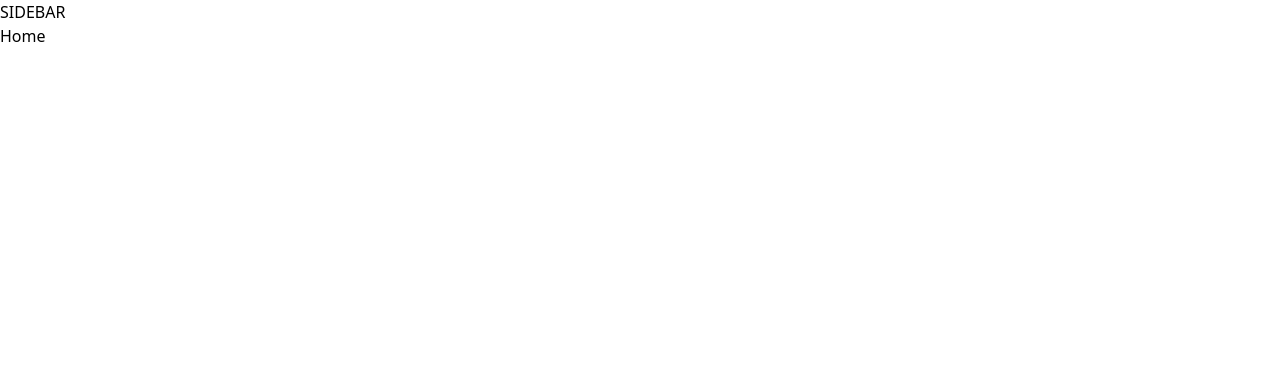
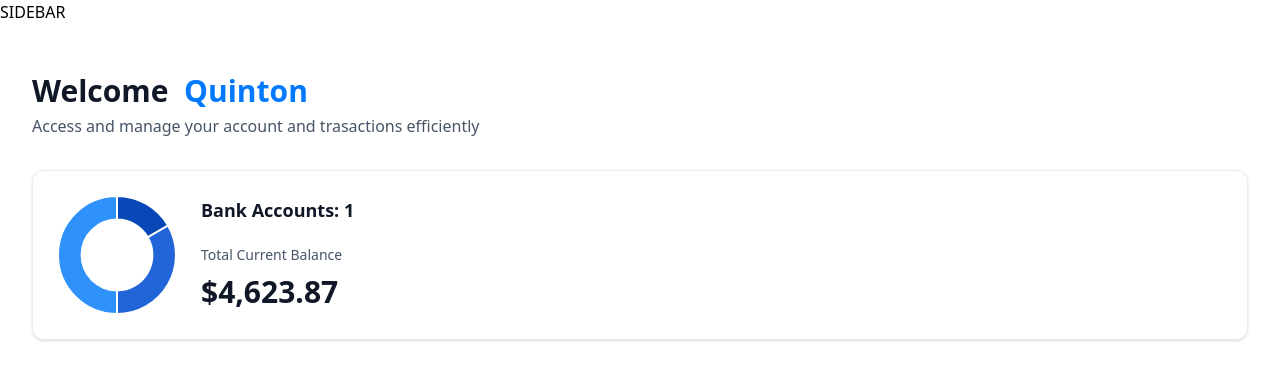
Before and after one commit to qgillia/banking-app, a Next.js app: page / in a window 1280 px wide. Shown: the top 380 px of the page. Built offline with nearby package versions, Linux system fonts and the light colour scheme.

Commit message:
implement main dashboard header

```diff
--- a/app/(root)/page.tsx
+++ b/app/(root)/page.tsx
@@ -1,8 +1,29 @@
+import HeaderBox from '@/components/HeaderBox'
+import TotalBalanceBox from '@/components/TotalBalanceBox';
 import React from 'react'
 
 const Home = () => {
+  const loggedIn = { firstName: 'Quinton' };
+
   return (
-    <div>Home</div>
+    <section className='home'>
+      <div className='home-content'>
+        <header className='home-header'>
+          <HeaderBox
+            type='greeting'
+            title='Welcome'
+            user={loggedIn?.firstName || 'Guest'}
+            subtext="Access and manage your account and trasactions efficiently"
+          />
+
+          <TotalBalanceBox
+            accounts={[]}
+            totalBanks={1}
+            totalCurrentBalance={4623.87}
+          />
+        </header>
+      </div>
+    </section>
   )
 }
 
--- a/app/layout.tsx
+++ b/app/layout.tsx
@@ -11,7 +11,7 @@
 
 export const metadata: Metadata = {
   title: "Horizon",
-  description: "Horizon is a modern banking platform for everyone",
+  description: "Horizon is a modern banking platform for everyone.",
   icons: {
     icon: '/icons/logo.svg'
   }
--- /dev/null
+++ b/components/AnimatedCounter.tsx
@@ -0,0 +1,18 @@
+'use client';
+
+import React from 'react'
+import CountUp from 'react-countup'
+
+const AnimatedCounter = ({ amount }: { amount: number }) => {
+  return (
+    <div className='w-full'>
+        <CountUp
+            decimals={2}
+            prefix='$'
+            end={amount}
+        />
+    </div>
+  )
+}
+
+export default AnimatedCounter
--- /dev/null
+++ b/components/DoughnutChart.tsx
@@ -0,0 +1,35 @@
+'use client';
+
+import React from 'react'
+import { Chart as ChartJS, ArcElement, Tooltip, Legend } from "chart.js";
+import { Doughnut } from "react-chartjs-2";
+
+ChartJS.register(ArcElement, Tooltip, Legend);
+
+const DoughnutChart = ({ accounts }: DoughnutChartProps) => {
+  const data = {
+    datasets: [
+      {
+          label: 'Banks',
+          data: [1250, 2500, 3750],
+          backgroundColor: ['#0747b6', '#2265d8', '#2f91fa']
+      }
+    ],
+    labels: ['Bank 1', 'Bank 2', 'Bank 3']
+  }
+  return (
+    <Doughnut
+      data={data}
+      options={{
+        cutout: '60%',
+        plugins: {
+          legend: {
+            display: false
+          }
+        }
+      }}
+    />
+  )
+}
+
+export default DoughnutChart
--- /dev/null
+++ b/components/HeaderBox.tsx
@@ -0,0 +1,19 @@
+import React from 'react'
+
+const HeaderBox = ({ type = 'title', title, subtext, user }: HeaderBoxProps) => {
+  return (
+    <div className='header-box'>
+        <h1 className='header-box-title'>
+            {title}
+            {type === 'greeting' && (
+                <span className='text-bankGradient'>
+                    &nbsp; {user}
+                </span>
+            )}
+        </h1>
+        <p className='header-box-subtext'>{subtext}</p>
+    </div>
+  )
+}
+
+export default HeaderBox
--- /dev/null
+++ b/components/TotalBalanceBox.tsx
@@ -0,0 +1,34 @@
+import React from 'react'
+import AnimatedCounter from './AnimatedCounter'
+import DoughnutChart from './DoughnutChart'
+
+const TotalBalanceBox = ({
+    accounts = [], totalBanks, totalCurrentBalance
+}: TotlaBalanceBoxProps) => {
+  return (
+    <section className='total-balance'>
+        <div className='total-balance-chart'>
+            <DoughnutChart
+                accounts={accounts}
+            />
+        </div>
+        <div className='flex flex-col gap-6'>
+            <h2 className='header-2'>
+                Bank Accounts: {totalBanks}
+            </h2>
+            <div className='flex flex-col gap-2'>
+                <p className='total-balance-label'>
+                    Total Current Balance
+                </p>
+                <div className='total-balance-amount flex-center gap-2'>
+                    <AnimatedCounter
+                        amount={totalCurrentBalance}
+                    />
+                </div>
+            </div>
+        </div>
+    </section>
+  )
+}
+
+export default TotalBalanceBox
--- a/package.json
+++ b/package.json
@@ -9,11 +9,15 @@
     "lint": "next lint"
   },
   "dependencies": {
+    "chart.js": "^4.4.3",
     "class-variance-authority": "^0.7.0",
     "clsx": "^2.1.1",
     "lucide-react": "^0.394.0",
     "next": "14.2.4",
+    "query-string": "^9.0.0",
     "react": "^18",
+    "react-chartjs-2": "^5.2.0",
+    "react-countup": "^6.5.3",
     "react-dom": "^18",
     "tailwind-merge": "^2.3.0",
     "tailwindcss-animate": "^1.0.7"
```
Also changed, not shown: 1 other file (tests, documents, lock files or other folders).
